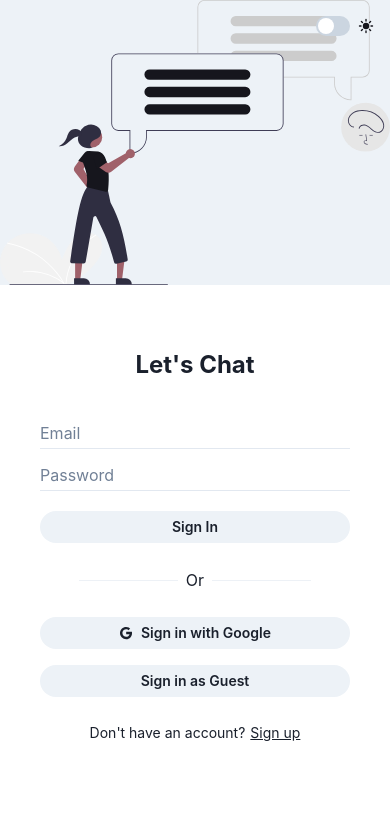
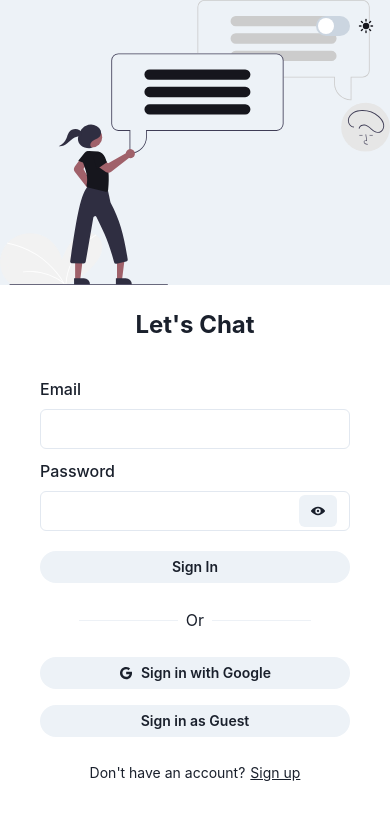
Before and after one commit to shanedle/chat-rooms, a Next.js app: page / in a window 390 px wide. Shown: the top 820 px of the page. Built offline with nearby package versions, Linux system fonts and the light colour scheme; no server answers.

Commit message:
:children_crossing: added view/hide password button on auth page

```diff
--- a/components/Auth/Auth.tsx
+++ b/components/Auth/Auth.tsx
@@ -6,13 +6,18 @@ import {
   Flex,
   Heading,
   Image,
-  Icon,
   Input,
+  InputRightElement,
+  InputGroup,
   Stack,
   Text,
   useColorMode,
   useMediaQuery,
+  FormControl,
+  FormLabel,
+  FormErrorMessage,
 } from "@chakra-ui/react";
+import { ViewIcon, ViewOffIcon } from "@chakra-ui/icons";
 import {
   createUserWithEmailAndPassword,
   signInWithEmailAndPassword,
@@ -35,6 +40,9 @@ export const Auth = () => {
   const [email, setEmail] = useState("");
   const [password, setPass] = useState("");
   const [signUp, setSignUp] = useState(false);
+  const [showPassword, setShowPassword] = useState(false);
+
+  const handleClick = () => setShowPassword(!showPassword);
 
   const googleSignIn = () => {
     isMobile
@@ -107,27 +115,31 @@ export const Auth = () => {
           >
             Let's Chat
           </Heading>
+          <FormControl>
+            <FormLabel>Email</FormLabel>
             <Input
               type="text"
               name="email"
               onChange={handleChange}
               size={isMobile ? "md" : "lg"}
-            placeholder="Email"
-            variant="flushed"
-            height="2rem"
               mb="10px"
             />
+          </FormControl>
+          <FormControl>
+            <FormLabel>Password</FormLabel>
+            <InputGroup size={isMobile ? "md" : "lg"} mb="10px">
               <Input
-            type="password"
-            name="pass"
+                type={showPassword ? "text" : "password"}
+                name="password"
                 onChange={handleChange}
-            size={isMobile ? "md" : "lg"}
-            placeholder="Password"
-            variant="flushed"
-            height="2rem"
-            mb="10px"
               />
-
+              <InputRightElement width="4rem">
+                <Button h="2rem" size="sm" onClick={handleClick}>
+                  {showPassword ? <ViewOffIcon /> : <ViewIcon />}
+                </Button>
+              </InputRightElement>
+            </InputGroup>
+          </FormControl>
           <>
             <Flex w="100%" mt="10px" mb="10px" justify="center">
               {signUp ? (
```
Lines whose indentation alone changed are shown as unchanged.
